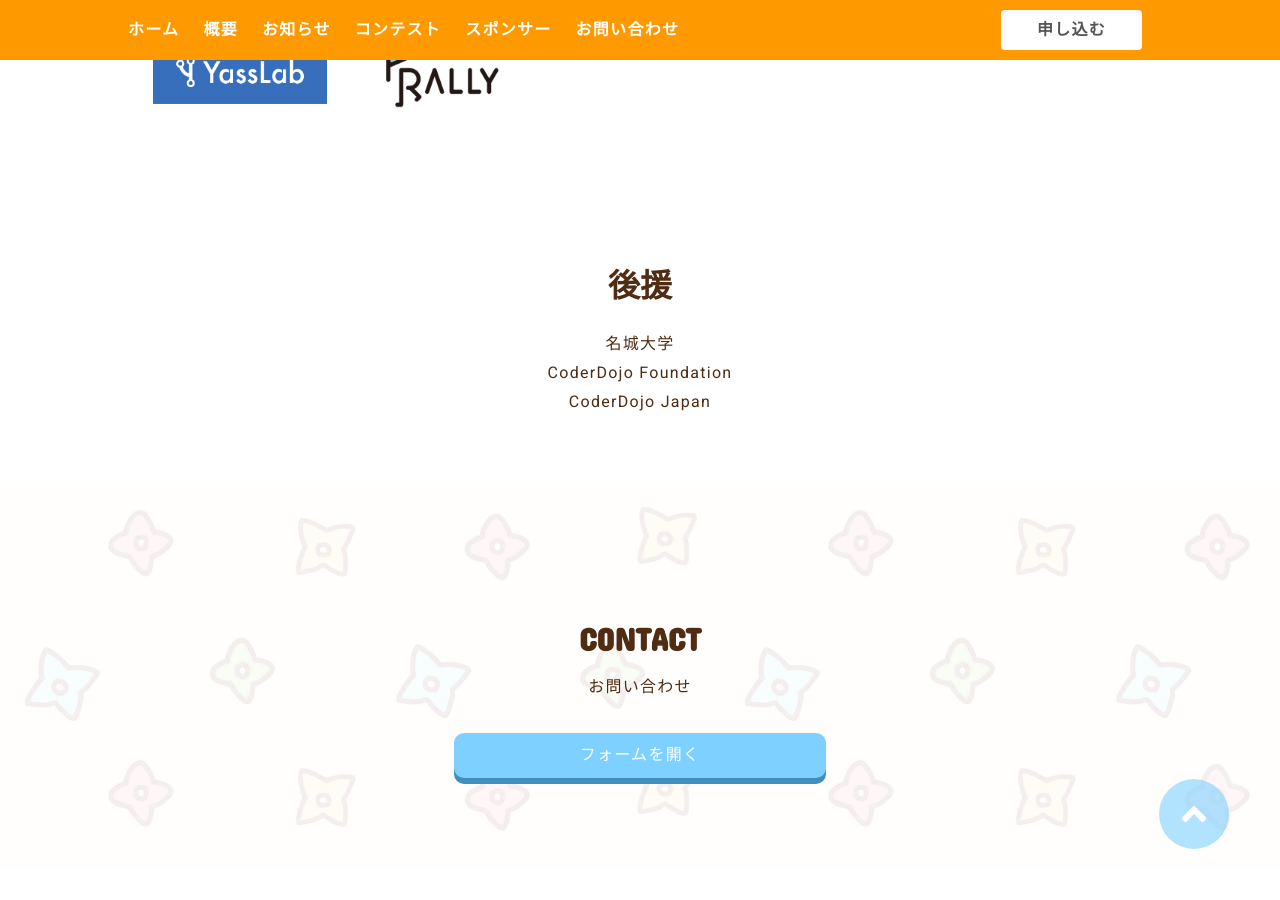
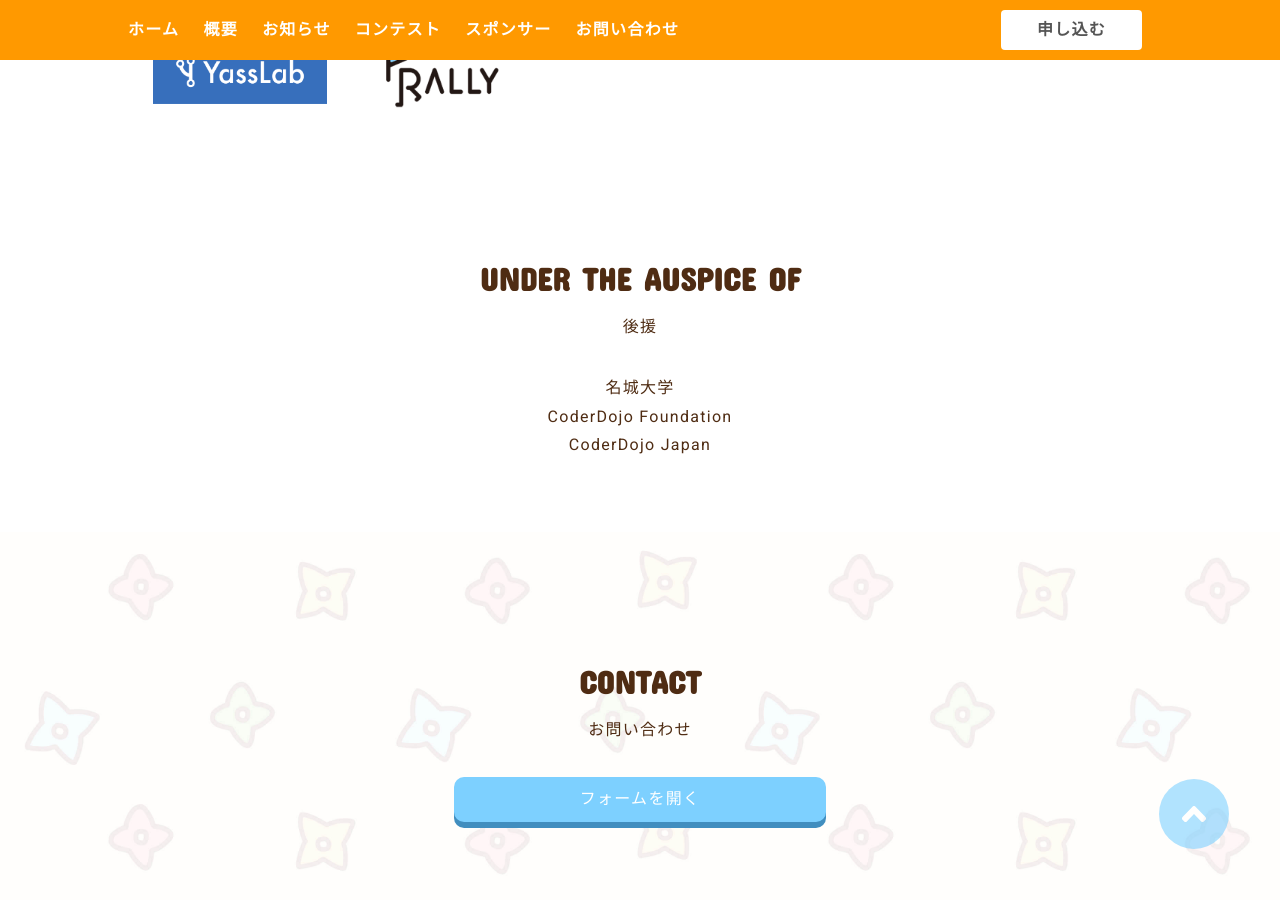
Before and after one commit to coderdojo-japan/dojocon2019.coderdojo.jp, a Jekyll site: the page built from index.md, in a window 1280 px wide and 900 px high, scrolled down 7642 px. Built offline with Jekyll 4.4.1, drawn with Linux system fonts in a browser that asks for light colours; nearby versions of some CDN libraries.

Commit message:
後援の見出し文変更

```diff
--- a/index.md
+++ b/index.md
@@ -154,7 +154,8 @@ layout: default
 </section>
 
 <section id="coderdojo-foundation">
-  <h2>後援</h2>
+  <h2>UNDER THE AUSPICE OF</h2>
+  <p class="caption">後援</p>
   <ul class="list-simple">
     <li><a href="https://www.meijo-u.ac.jp/" target="_blank">名城大学</a></li>
     <li><a href="https://coderdojo.com/" target="_blank">CoderDojo Foundation</a></li>
```
